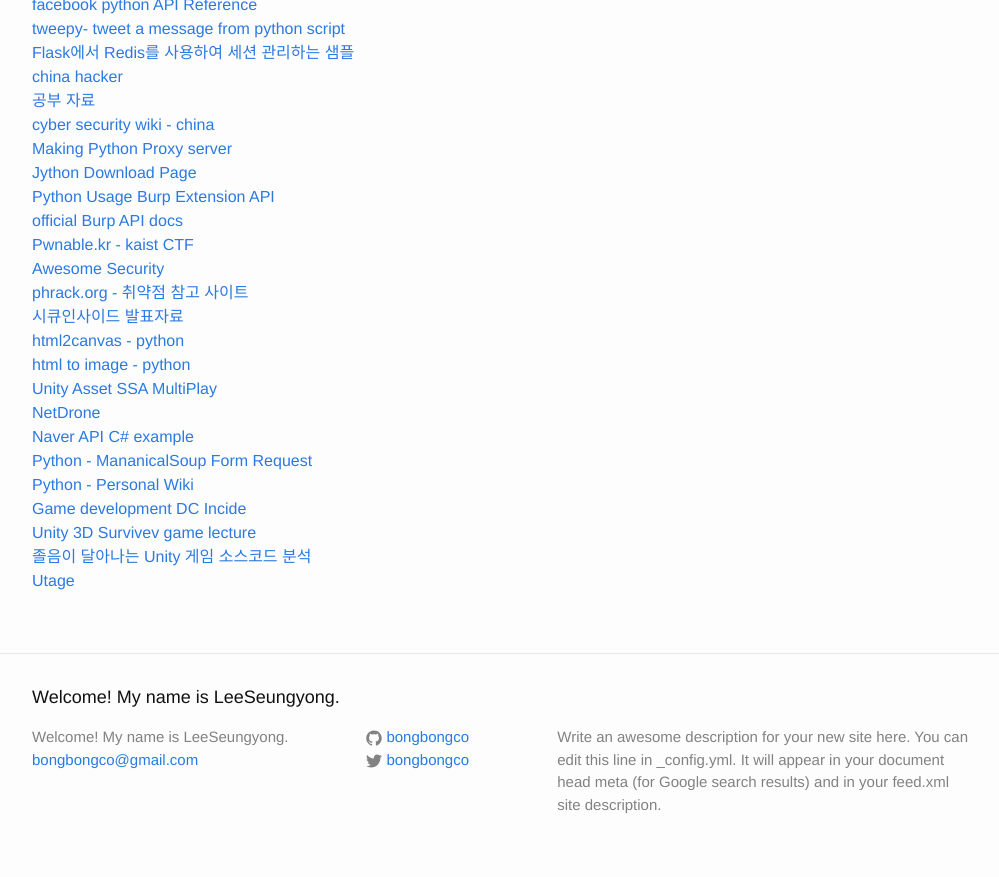
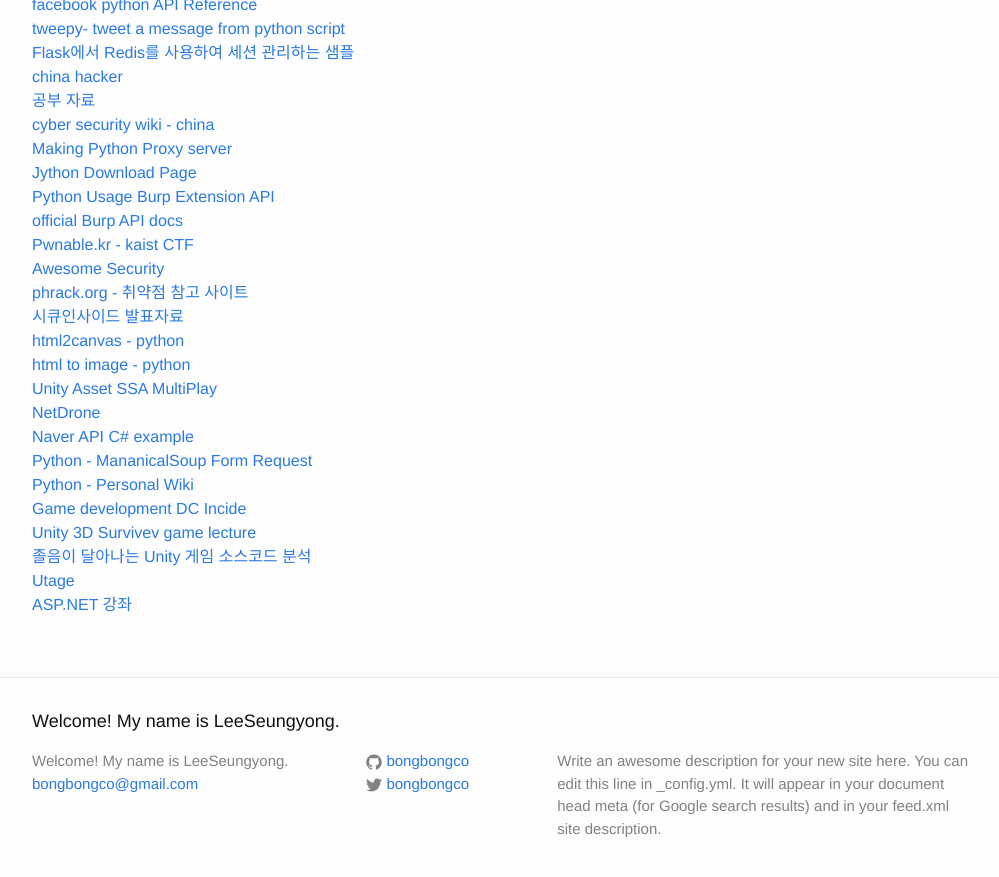
Before and after one commit to LktProgrammer/bongbongco.github.io, a Jekyll site: the page built from _posts/2016-07-22-Website-List.markdown, in a window 1280 px wide and 900 px high, scrolled down 2223 px. Shown: the top 877 px of the window, without its empty margins (138-1137 px from the left). Built offline with Jekyll 4.4.1, drawn with Linux system fonts in a browser that asks for light colours.

Commit message:
Update 2016-07-22-Website-List.markdown

```diff
--- a/_posts/2016-07-22-Website-List.markdown
+++ b/_posts/2016-07-22-Website-List.markdown
@@ -112,3 +112,4 @@ title: 참고할 웹 사이트들.
 [Unity 3D Survivev game lecture](https://unity3d.com/kr/learn/tutorials/projects/survival-shooter/environment?playlist=17144)
 [졸음이 달아나는 Unity 게임 소스코드 분석](http://www.slideshare.net/ddayinhwang9/unity-61098032)
 [Utage](http://madnesslabo.net/utage/?lang=en)
+[ASP.NET 강좌](http://www.egocube.pe.kr/)
```
